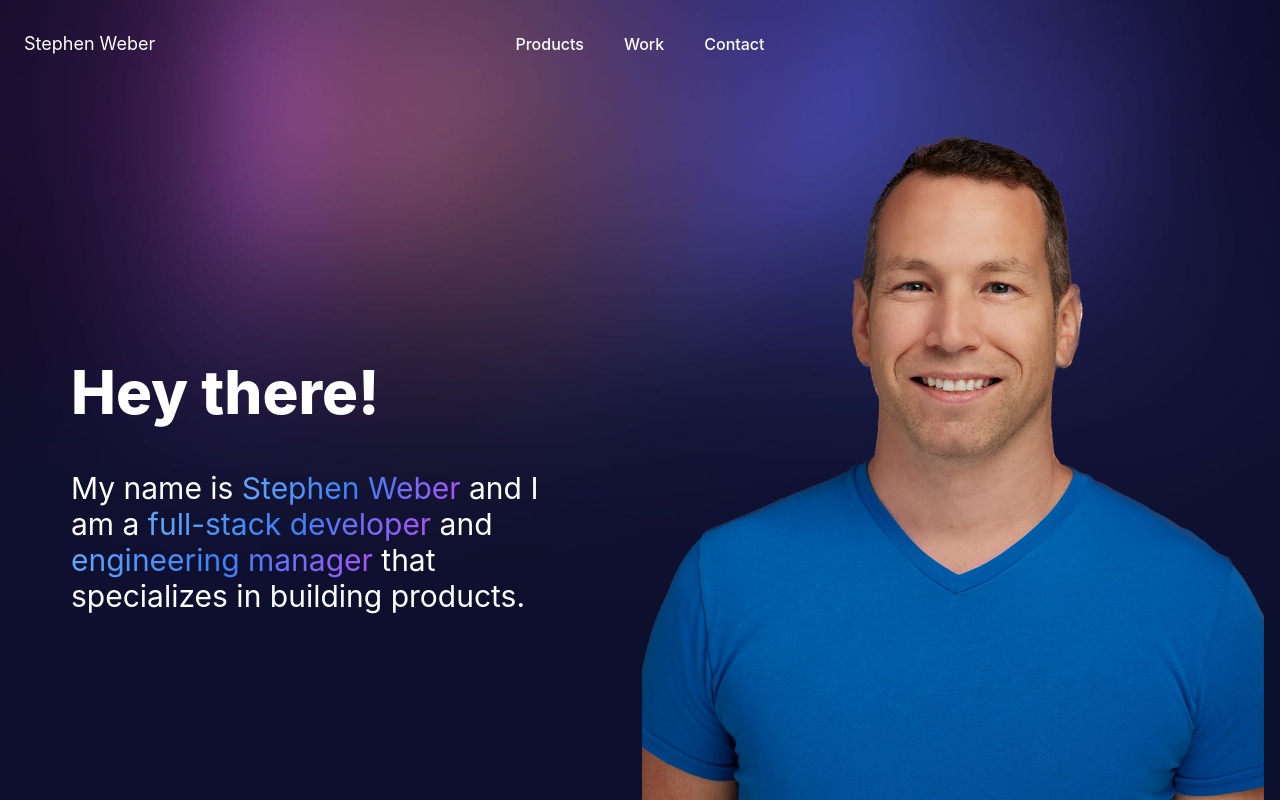
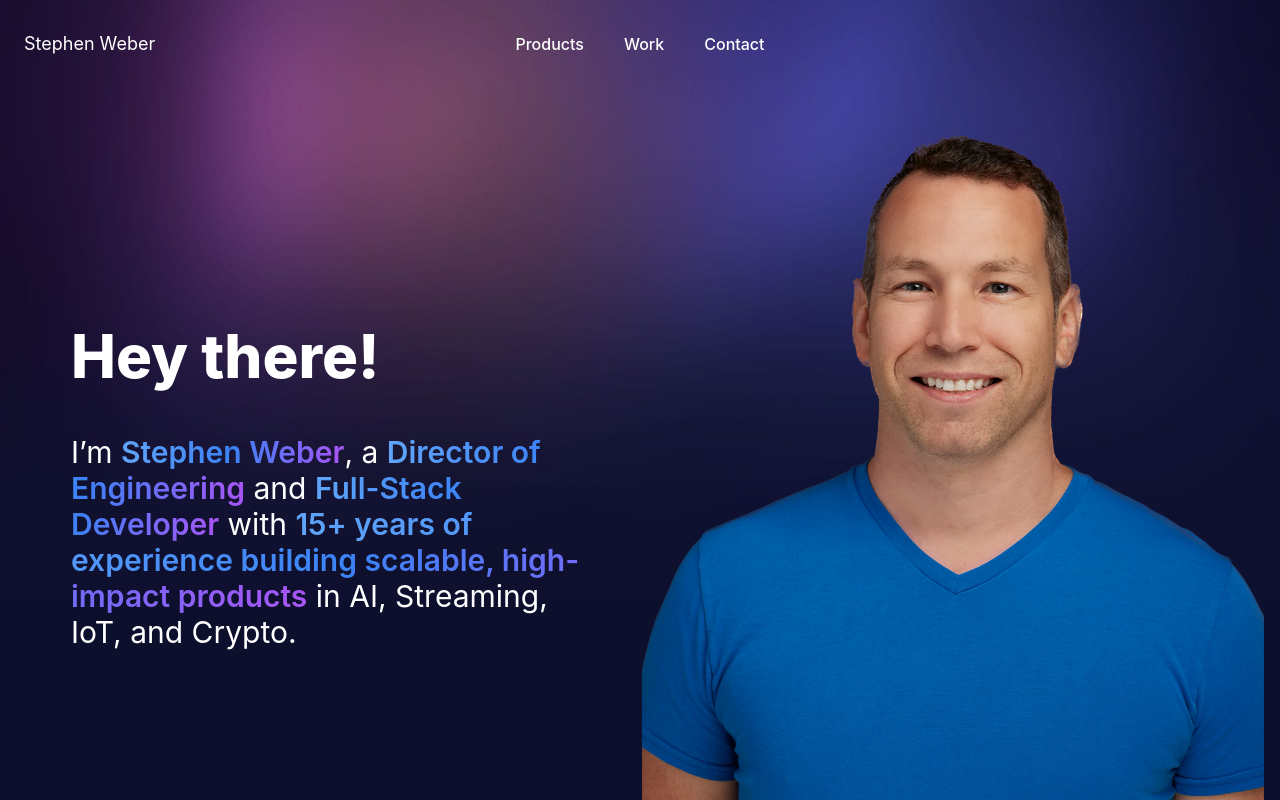
Before and after one commit to weber-stephen/stephenweber.io_next, a Next.js app: page / in a window 1280 px wide. Shown: the top 800 px of the page. Built offline with nearby package versions, Linux system fonts and the light colour scheme.

Commit message:
Updating text

```diff
--- a/components/hero.tsx
+++ b/components/hero.tsx
@@ -12,7 +12,7 @@ export default function Hero() {
               <div className="mt-12 mb-12 max-w-lg mx-auto text-white">
                   <h1 className="block text-white text-6xl font-extrabold">Hey there!</h1>
                 <p className="mt-12 mb-12 max-w-lg mx-auto text-3xl text-white">
-                  My name is <span className="text-transparent bg-clip-text bg-gradient-to-r from-blue-400 via-blue-500 to-purple-500">Stephen Weber</span> and I am a <span className="text-transparent bg-clip-text bg-gradient-to-r from-blue-400 via-blue-500 to-purple-500">full-stack developer</span> and <span className="text-transparent bg-clip-text bg-gradient-to-r from-blue-400 via-blue-500 to-purple-500">engineering manager</span> that specializes in building products.
+                  I’m <span className="font-semibold text-transparent bg-clip-text bg-gradient-to-r from-blue-400 via-blue-500 to-purple-500">Stephen Weber</span>, a <span className="font-semibold text-transparent bg-clip-text bg-gradient-to-r from-blue-400 via-blue-500 to-purple-500">Director of Engineering</span> and <span className="font-semibold text-transparent bg-clip-text bg-gradient-to-r from-blue-400 via-blue-500 to-purple-500">Full-Stack Developer</span> with <span className="font-semibold text-transparent bg-clip-text bg-gradient-to-r from-blue-400 via-blue-500 to-purple-500">15+ years of experience building scalable, high-impact products</span> in AI, Streaming, IoT, and Crypto.
                 </p>
               </div>
             </div>
--- a/components/meta.tsx
+++ b/components/meta.tsx
@@ -57,7 +57,7 @@ const Meta = () => {
               url: AppConfig.image,
               width: 1200,
               height: 630,
-              alt: 'Hey There! My name is Stephen Weber and I am a full-stack developer and engineering manager that specializes in building products.',
+              alt: 'I’m Stephen Weber, a Director of Engineering and Full-Stack Developer with 15+ years of experience building scalable, high-impact products in AI, Streaming, IoT, and Crypto.',
             }
           ]
         }}
--- a/utils/AppConfig.ts
+++ b/utils/AppConfig.ts
@@ -2,7 +2,7 @@ export const AppConfig = {
     site_name: 'Stephen Weber',
     title: 'Stephen Weber',
     canonical: "stephenweber.io",
-    description: 'My name is Stephen Weber and I am a full-stack developer that specializes in building products.',
+    description: 'I’m Stephen Weber, a Director of Engineering and Full-Stack Developer with 15+ years of experience building scalable, high-impact products in AI, Streaming, IoT, and Crypto.',
     locale: 'en',
     image: 'https://s3.us-west-1.amazonaws.com/stephenweber.io/stephenweber.png'
   };
```
